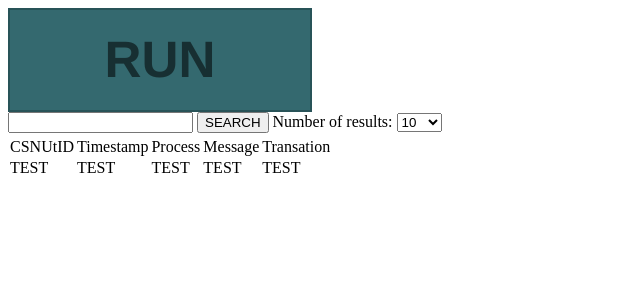
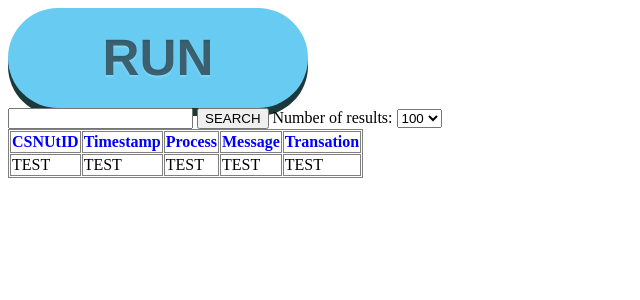
Before and after one commit to jnoble/TeamAwesome, a PHP site: page / in a window 1280 px wide. Shown: the top 300 px of the page, without its empty margins (0-640 px from the left). Run offline with PHP 8.4, Linux system fonts and the light colour scheme.

Commit message:
style changes

```diff
--- a/vagrant_getting_started/www/awesome.css
+++ b/vagrant_getting_started/www/awesome.css
@@ -1,6 +1,8 @@
-table{
+table,th,td{
   border-spacing: 1;
   text-align: left;
+  border: 1px solid grey;
+  cell
 }
 
 th{
@@ -12,11 +14,17 @@ th{
   display: block;
   height: 100px;
   width: 300px;
-  background: #34696f;
-  border: 2px solid rgba(33, 68, 72, 0.59);
+  background: #68CBF2;
+  border: 2px solid rgba(60, C0, F0, 0.59);
+
   color: rgba(0, 0, 0, 0.55);
   text-align: center;
   font: bold 3.2em/100px "Helvetica Neue", Arial, Helvetica, Geneva, sans-serif;
+
+  background: linear-gradient(top, #34696f, #2f5f63);
+  border-radius: 50px;
+  box-shadow: 0 8px 0 #1b383b;
+  text-shadow: 0 2px 2px rgba(255, 255, 255, 0.2);
 }
 
 a.run_button {
--- a/vagrant_getting_started/www/index.php
+++ b/vagrant_getting_started/www/index.php
@@ -1,13 +1,8 @@
 <head>
 <meta http-equiv="Content-Type" content="text/html; charset=utf-8"/>
-<link rel="stylesheet" href="awesome.css" type="text/css" />
+<link rel="stylesheet" href="awesome.css?parameter=1" type="text/css" />
 <script type="text/javascript" src="http://ajax.googleapis.com/ajax/libs/jquery/1/jquery.min.js"></script>
-<script type="text/javascript">
 
-$('#search_button').click(function(e) {
-
-                          });
-</script>
 <title>Logging Test</title>
 </head>
 <body>
@@ -25,21 +20,19 @@ $('#search_button').click(function(e) {
 </form>
 Number of results:
 <select>
-    <option value="10" selected>10</option>
-    <option value="25">25</option>
-    <option value="50">50</option>
-    <option value="100">100</option>
+    <option value="10" selected="true">10</option>
+    <option value="25" selected="false">25</option>
+    <option value="50" selected="false">50</option>
+    <option value="100" selected="false">100</option>
 </select>
 <table name="results">
-<th>
 <tr>
-<td>CSNUtID</td>
-<td>Timestamp</td>
-<td>Process</td>
-<td>Message</td>
-<td>Transation</td>
+<th>CSNUtID</th>
+<th>Timestamp</th>
+<th>Process</th>
+<th>Message</th>
+<th>Transation</th>
 </tr>
-</th>
 <tr>
 <td>TEST</td>
 <td>TEST</td>
```
Also changed, not shown: vagrant_getting_started/www/resources/awesome.js (deleted), 1 other file.
